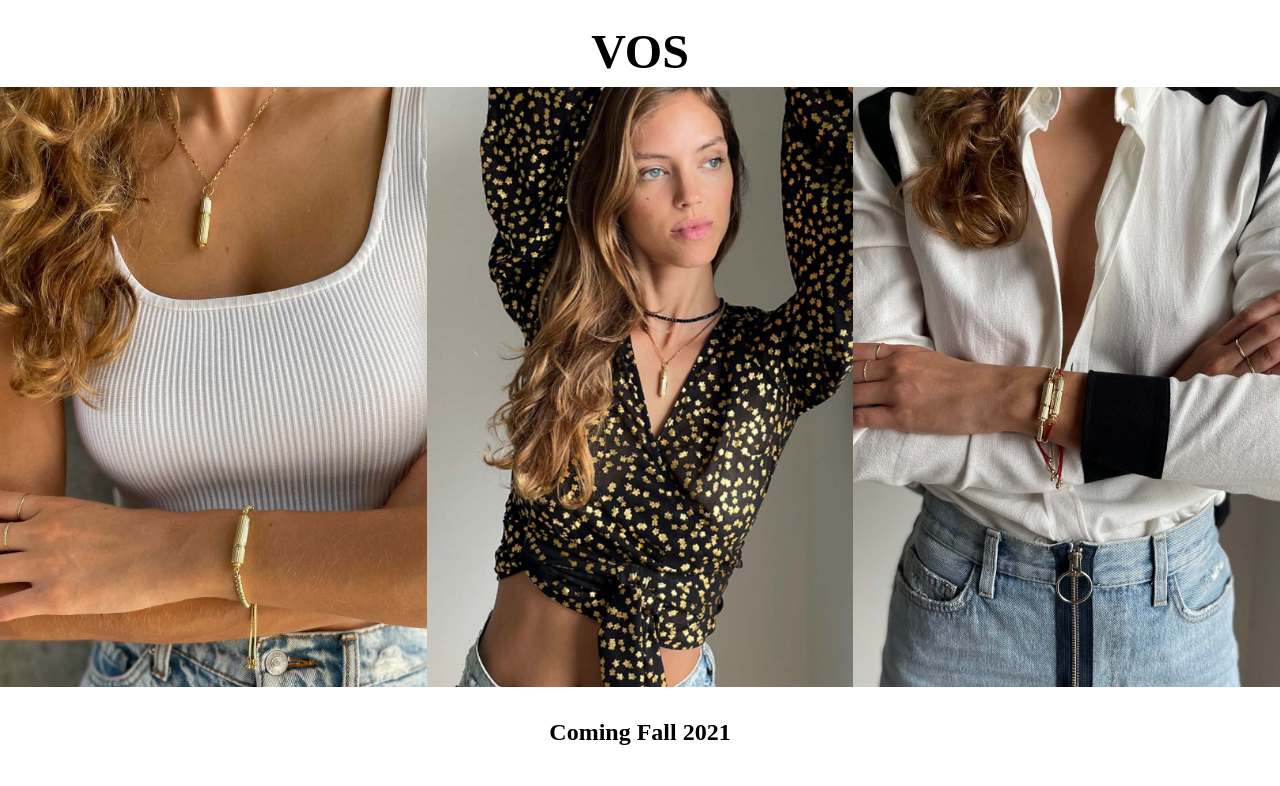
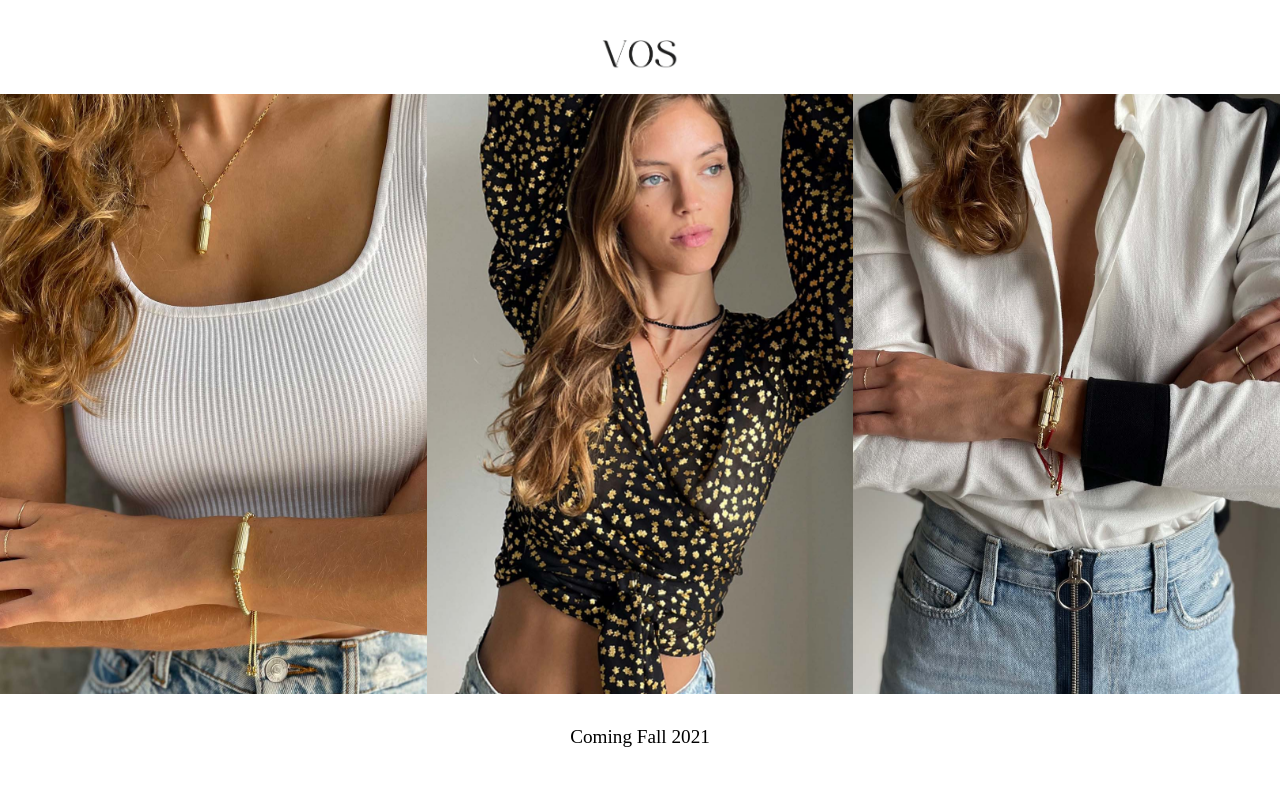
Before and after one commit to discover-vos/vos-splash, a plain HTML site: page index.html in a window 1280 px wide. Drawn offline with Linux system fonts and the light colour scheme.

Commit message:
Add files via upload

```diff
--- a/index.html
+++ b/index.html
@@ -13,7 +13,7 @@
   <div id="container">
 
     <div>
-      <h1>VOS</h1>
+      <img id="logo" src="img/vos-logo.png" alt="vos-logo">
     </div>
 
     <div id="container-images">
--- a/main.css
+++ b/main.css
@@ -4,15 +4,16 @@
 	box-sizing: border-box;
 }
 
-h1 {
-	font-family: 'Times New Roman', Times, serif;
-	font-size: 3rem;
-	margin: 1.5rem 0 0.5rem 0;
+#logo {
+	width: auto;
+	height: 30px;
+	margin: 40px 0 20px 0;
 }
 
 h2 {
 	font-family: 'Times New Roman', Times, serif;
-	font-size: 1.5rem;
+	font-weight: 100;
+	font-size: 1.2rem;
 }
 
 #container {
```
Also changed, not shown: img/vos-logo.png (added).
